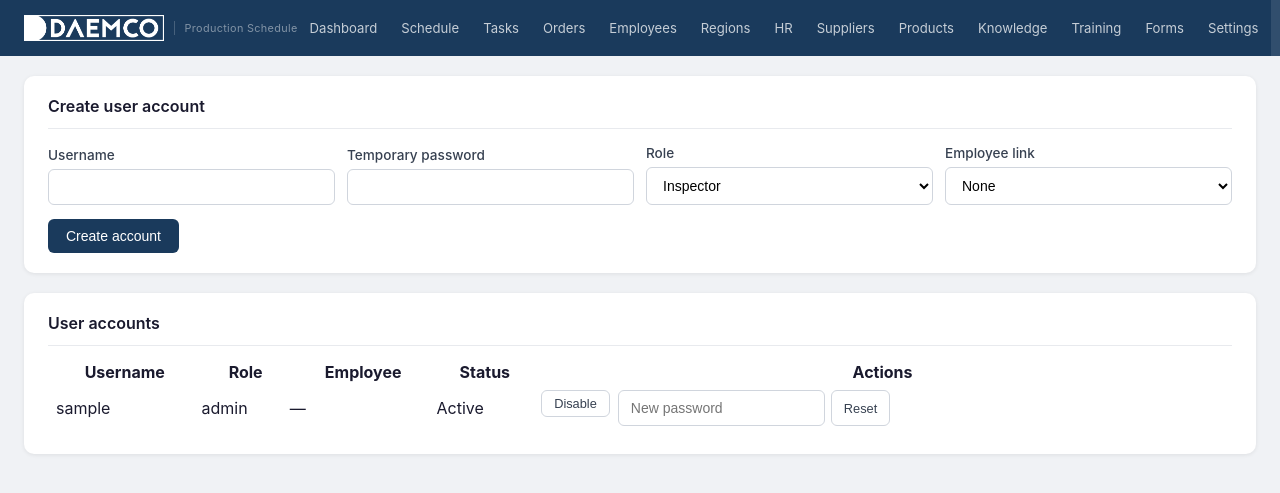
After one commit to adamcomcn/prod_schedule, a Flask app: page /admin/users in a window 1280 px wide. The commit adds this page. Shown: the top 493 px of the page. Run offline with Flask 3, Linux system fonts and the light colour scheme; the visitor is signed in with stand-in values (Sample User, id 1); data comes from the database, SQL or seed files in the repository; data that the repository does not hold is empty.

Commit message:
Add role based access and user administration

```diff
--- a/prod_schedule/app.py
+++ b/prod_schedule/app.py
@@ -64,6 +64,22 @@ LOGIN_WINDOW_SECONDS = 15 * 60
 LOGIN_MAX_FAILURES = 5
 _login_failures = defaultdict(deque)
 
+ADMIN_ENDPOINTS = {
+    'debug_info', 'upload_excel', 'settings', 'office_location_add',
+    'office_location_delete', 'supplier_new', 'supplier_edit', 'suppliers_import',
+    'supplier_delete', 'category_new', 'category_delete', 'inspector_add',
+    'inspector_delete', 'product_new', 'product_edit', 'product_delete',
+    'order_new', 'order_edit', 'order_delete', 'employees', 'employee_new',
+    'employee_edit', 'employee_delete', 'employee_work_info_save',
+    'form_keywords_update', 'form_template_delete', 'kb_article_new',
+    'kb_article_edit', 'kb_article_delete', 'kb_category_new',
+    'kb_category_delete', 'question_new', 'question_delete', 'exam_new',
+    'exam_delete', 'plan_new', 'plan_assign', 'plan_delete', 'region_new',
+    'region_edit', 'region_delete', 'leave_approve', 'leave_reject',
+    'leave_delete', 'expense_approve', 'expense_reject', 'expense_delete',
+    'users_admin', 'user_create', 'user_toggle', 'user_reset_password',
+}
+
 # ── helpers ──────────────────────────────────────────────────────────────────
 
 def load_json(path, default=None):
@@ -97,6 +113,11 @@ def _record_login_failure(client_id):
 
 def _safe_next_url(value):
     return value if value and value.startswith('/') and not value.startswith('//') else None
+
+def _requested_employee_id(form):
+    if g.role == 'admin':
+        return form.get('employee_id')
+    return str(g.employee_id) if g.employee_id else None
 
 def load_config():
     return load_json(CONFIG_FILE, {
@@ -2434,6 +2455,14 @@ def hr_portal():
                 WHERE ec.status=? ORDER BY ec.created_at DESC
             ''', (expense_filter,)).fetchall()
 
+    if not g.is_admin:
+        employee_id = g.employee_id
+        emp_list = [r for r in emp_list if r['id'] == employee_id]
+        today_records = [r for r in today_records if r['employee_id'] == employee_id]
+        stats_rows = [r for r in stats_rows if r['id'] == employee_id]
+        leaves = [r for r in leaves if r['employee_id'] == employee_id]
+        expenses = [r for r in expenses if r['employee_id'] == employee_id]
+
     return render_template('hr.html',
                            tab=tab, today=today, now_time=datetime.now().strftime('%H:%M'),
                            emp_list=emp_list, today_records=today_records,
@@ -2475,7 +2504,7 @@ def _verify_gps(lat_str, lng_str):
 @app.route('/hr/attendance/checkin', methods=['POST'])
 def hr_checkin():
     f = request.form
-    emp_id = f.get('employee_id')
+    emp_id = _requested_employee_id(f)
     if not emp_id:
         flash('请选择员工', 'error')
         return redirect(url_for('hr_portal', tab='attendance'))
@@ -2515,7 +2544,7 @@ def hr_checkin():
 @app.route('/hr/attendance/checkout', methods=['POST'])
 def hr_checkout():
     f = request.form
-    emp_id = f.get('employee_id')
+    emp_id = _requested_employee_id(f)
     if not emp_id:
         flash('请选择员工', 'error')
         return redirect(url_for('hr_portal', tab='attendance'))
@@ -2547,7 +2576,7 @@ def hr_checkout():
 @app.route('/hr/leaves/new', methods=['POST'])
 def leave_new():
     f = request.form
-    emp_id = f.get('employee_id')
+    emp_id = _requested_employee_id(f)
     if not emp_id:
         flash('请选择员工', 'error')
         return redirect(url_for('hr_portal', tab='leave'))
@@ -2589,7 +2618,7 @@ def leave_delete(lid):
 @app.route('/hr/expenses/new', methods=['POST'])
 def expense_new():
     f = request.form
-    emp_id = f.get('employee_id')
+    emp_id = _requested_employee_id(f)
     if not emp_id:
         flash('请选择员工', 'error')
         return redirect(url_for('hr_portal', tab='expense'))
@@ -2633,7 +2662,11 @@ def expense_delete(eid):
 @app.route('/hr/expenses/<int:eid>/invoice')
 def expense_invoice(eid):
     with db_conn() as conn:
-        row = conn.execute('SELECT invoice_path FROM expense_claims WHERE id=?', (eid,)).fetchone()
+        row = conn.execute(
+            'SELECT invoice_path, employee_id FROM expense_claims WHERE id=?', (eid,)
+        ).fetchone()
+    if row and not g.is_admin and row['employee_id'] != g.employee_id:
+        return 'Forbidden', 403
     if not row or not row['invoice_path']:
         flash('无附件', 'error')
         return redirect(url_for('hr_portal', tab='expense'))
@@ -2682,6 +2715,73 @@ def _bootstrap_admin():
 
 _bootstrap_admin()
 
+@app.route('/admin/users')
+def users_admin():
+    with db_conn() as conn:
+        users = conn.execute(
+            'SELECT u.*, e.name AS employee_name FROM users u '
+            'LEFT JOIN employees e ON u.employee_id=e.id ORDER BY u.username'
+        ).fetchall()
+        employees = conn.execute(
+            'SELECT id, name FROM employees WHERE active=1 ORDER BY name'
+        ).fetchall()
+    return render_template('users.html', users=users, employees=employees)
+
+@app.route('/admin/users/create', methods=['POST'])
+def user_create():
+    username = request.form.get('username', '').strip()
+    password = request.form.get('password', '')
+    role = request.form.get('role', 'inspector')
+    employee_id = request.form.get('employee_id') or None
+    if not username or not username.replace('_', '').replace('-', '').isalnum():
+        flash('用户名只能包含字母、数字、下划线和连字符', 'error')
+    elif len(password) < 12:
+        flash('密码至少需要 12 个字符', 'error')
+    elif role not in {'admin', 'inspector'}:
+        flash('无效角色', 'error')
+    else:
+        try:
+            with db_conn() as conn:
+                conn.execute(
+                    'INSERT INTO users (username,password_hash,role,employee_id) VALUES (?,?,?,?)',
+                    (username, generate_password_hash(password), role, employee_id))
+            flash('账号已创建', 'success')
+        except Exception:
+            flash('用户名已存在或员工关联无效', 'error')
+    return redirect(url_for('users_admin'))
+
+@app.route('/admin/users/<int:uid>/toggle', methods=['POST'])
+def user_toggle(uid):
+    if uid == g.user_id:
+        flash('不能停用当前登录账号', 'error')
+        return redirect(url_for('users_admin'))
+    with db_conn() as conn:
+        user = conn.execute('SELECT active,role FROM users WHERE id=?', (uid,)).fetchone()
+        if user:
+            if user['active'] and user['role'] == 'admin':
+                active_admins = conn.execute(
+                    "SELECT COUNT(*) FROM users WHERE role='admin' AND active=1"
+                ).fetchone()[0]
+                if active_admins <= 1:
+                    flash('至少需要保留一个启用的管理员', 'error')
+                    return redirect(url_for('users_admin'))
+            conn.execute('UPDATE users SET active=? WHERE id=?', (0 if user['active'] else 1, uid))
+            flash('账号状态已更新', 'success')
+    return redirect(url_for('users_admin'))
+
+@app.route('/admin/users/<int:uid>/reset-password', methods=['POST'])
+def user_reset_password(uid):
+    password = request.form.get('password', '')
+    if len(password) < 12:
+        flash('密码至少需要 12 个字符', 'error')
+    else:
+        with db_conn() as conn:
+            conn.execute(
+                'UPDATE users SET password_hash=? WHERE id=?',
+                (generate_password_hash(password), uid))
+        flash('密码已重置', 'success')
+    return redirect(url_for('users_admin'))
+
 @app.before_request
 def _auth_check():
     if request.method == 'POST':
@@ -2699,7 +2799,7 @@ def _auth_check():
         return redirect(url_for('login', next=request.full_path.rstrip('?')))
     with db_conn() as conn:
         user = conn.execute(
-            'SELECT id, username, role FROM users WHERE id=? AND active=1',
+            'SELECT id, username, role, employee_id FROM users WHERE id=? AND active=1',
             (user_id,)
         ).fetchone()
     if not user:
@@ -2708,6 +2808,10 @@ def _auth_check():
     g.user_id = user['id']
     g.username = user['username']
     g.role = user['role']
+    g.employee_id = user['employee_id']
+    g.is_admin = user['role'] == 'admin'
+    if request.endpoint in ADMIN_ENDPOINTS and not g.is_admin:
+        return 'Forbidden', 403
 
 @app.route('/login', methods=['GET', 'POST'])
 def login():
--- a/prod_schedule/db.py
+++ b/prod_schedule/db.py
@@ -143,6 +143,7 @@ CREATE TABLE IF NOT EXISTS users (
     username      TEXT    NOT NULL UNIQUE,
     password_hash TEXT    NOT NULL,
     role          TEXT    DEFAULT 'inspector',
+    employee_id   INTEGER REFERENCES employees(id) ON DELETE SET NULL,
     active        INTEGER DEFAULT 1,
     created_at    TEXT    DEFAULT (datetime('now','localtime'))
 );
@@ -755,6 +756,11 @@ def init_db():
         except Exception:
             pass
 
+        try:
+            conn.execute("ALTER TABLE users ADD COLUMN employee_id INTEGER REFERENCES employees(id) ON DELETE SET NULL")
+        except Exception:
+            pass
+
         # Defect codes
         existing_dc = {r[0] for r in conn.execute('SELECT code FROM defect_codes').fetchall()}
         for row in _DEFECT_SEEDS:
--- a/prod_schedule/templates/base.html
+++ b/prod_schedule/templates/base.html
@@ -105,9 +105,9 @@ textarea { resize: vertical; min-height: 80px; }
   <a href="{{ url_for('orders') }}"
      class="nav-link {% if request.endpoint in ['orders','order_new','order_edit'] %}active{% endif %}">
     <span class="lt" data-en="Orders" data-zh="订单">Orders</span></a>
-  <a href="{{ url_for('employees') }}"
+  {% if g.is_admin %}<a href="{{ url_for('employees') }}"
      class="nav-link {% if request.endpoint in ['employees','employee_new','employee_edit'] %}active{% endif %}">
-    <span class="lt" data-en="Employees" data-zh="员工">Employees</span></a>
+    <span class="lt" data-en="Employees" data-zh="员工">Employees</span></a>{% endif %}
   <a href="{{ url_for('regions') }}"
      class="nav-link {% if request.endpoint == 'regions' %}active{% endif %}">
     <span class="lt" data-en="Regions" data-zh="区域">Regions</span></a>
@@ -129,9 +129,12 @@ textarea { resize: vertical; min-height: 80px; }
   <a href="{{ url_for('form_templates_page') }}"
      class="nav-link {% if request.endpoint in ['form_templates_page','inspect_checklist'] %}active{% endif %}">
     <span class="lt" data-en="Forms" data-zh="检验模板">Forms</span></a>
-  <a href="{{ url_for('settings') }}"
+  {% if g.is_admin %}<a href="{{ url_for('settings') }}"
      class="nav-link {% if request.endpoint == 'settings' %}active{% endif %}">
     <span class="lt" data-en="Settings" data-zh="设置">Settings</span></a>
+  <a href="{{ url_for('users_admin') }}"
+     class="nav-link {% if request.endpoint and request.endpoint.startswith('user') %}active{% endif %}">
+    <span class="lt" data-en="Users" data-zh="账号">Users</span></a>{% endif %}
   <button id="lang-btn" class="lang-btn" onclick="toggleLang()">中文</button>
   <span style="color:rgba(255,255,255,.5);font-size:.8rem;margin-left:12px;white-space:nowrap;">{{ g.username }}</span>
   <form method="POST" action="{{ url_for('logout') }}" style="margin-left:10px;">
--- a/prod_schedule/templates/index.html
+++ b/prod_schedule/templates/index.html
@@ -84,6 +84,7 @@ tbody tr.row-qa-warn.row-vtrust-warn td { background: #fde8e8 !important; }
 {% block content %}
 <div class="page" style="padding-bottom:0; padding-top: 16px;">
   <div class="toolbar">
+    {% if g.is_admin %}
     <form method="POST" action="{{ url_for('upload_excel') }}" enctype="multipart/form-data"
           class="upload-form">
       <label class="file-upload-area" title="Upload new Excel schedule">
@@ -95,10 +96,11 @@ tbody tr.row-qa-warn.row-vtrust-warn td { background: #fde8e8 !important; }
       <span class="file-name upload-info">No file chosen</span>
       <button class="auto-submit-btn btn btn-primary" type="submit" style="display:none">Upload</button>
     </form>
+    {% endif %}
     {% if upload_date %}
       <span class="upload-info">Last uploaded: <strong>{{ upload_date }}</strong></span>
     {% endif %}
-    {% if not google_configured %}
+    {% if g.is_admin and not google_configured %}
       <a href="{{ url_for('settings') }}" class="btn btn-outline btn-sm">
         &#9888; Configure Google Sheets/Drive
       </a>
--- /dev/null
+++ b/prod_schedule/templates/users.html
@@ -0,0 +1,44 @@
+{% extends "base.html" %}
+{% block title %}User Accounts{% endblock %}
+{% block content %}
+<div class="page">
+  <div class="card">
+    <div class="card-title">Create user account</div>
+    <form method="POST" action="{{ url_for('user_create') }}">
+      <div style="display:grid;grid-template-columns:repeat(4,minmax(160px,1fr));gap:12px;align-items:end;">
+        <div><label>Username</label><input type="text" name="username" required></div>
+        <div><label>Temporary password</label><input type="password" name="password" minlength="12" required></div>
+        <div><label>Role</label><select name="role"><option value="inspector">Inspector</option><option value="admin">Admin</option></select></div>
+        <div><label>Employee link</label><select name="employee_id"><option value="">None</option>{% for e in employees %}<option value="{{ e.id }}">{{ e.name }}</option>{% endfor %}</select></div>
+      </div>
+      <button class="btn btn-primary" type="submit" style="margin-top:14px;">Create account</button>
+    </form>
+  </div>
+
+  <div class="card">
+    <div class="card-title">User accounts</div>
+    <table style="width:100%;border-collapse:collapse;">
+      <thead><tr><th>Username</th><th>Role</th><th>Employee</th><th>Status</th><th>Actions</th></tr></thead>
+      <tbody>
+      {% for user in users %}
+        <tr>
+          <td style="padding:8px;">{{ user.username }}</td>
+          <td>{{ user.role }}</td>
+          <td>{{ user.employee_name or '—' }}</td>
+          <td>{{ 'Active' if user.active else 'Disabled' }}</td>
+          <td style="display:flex;gap:8px;padding:8px;">
+            <form method="POST" action="{{ url_for('user_toggle', uid=user.id) }}">
+              <button class="btn btn-outline btn-sm" type="submit">{{ 'Disable' if user.active else 'Enable' }}</button>
+            </form>
+            <form method="POST" action="{{ url_for('user_reset_password', uid=user.id) }}" style="display:flex;gap:6px;">
+              <input type="password" name="password" minlength="12" placeholder="New password" required>
+              <button class="btn btn-outline btn-sm" type="submit">Reset</button>
+            </form>
+          </td>
+        </tr>
+      {% endfor %}
+      </tbody>
+    </table>
+  </div>
+</div>
+{% endblock %}
```
